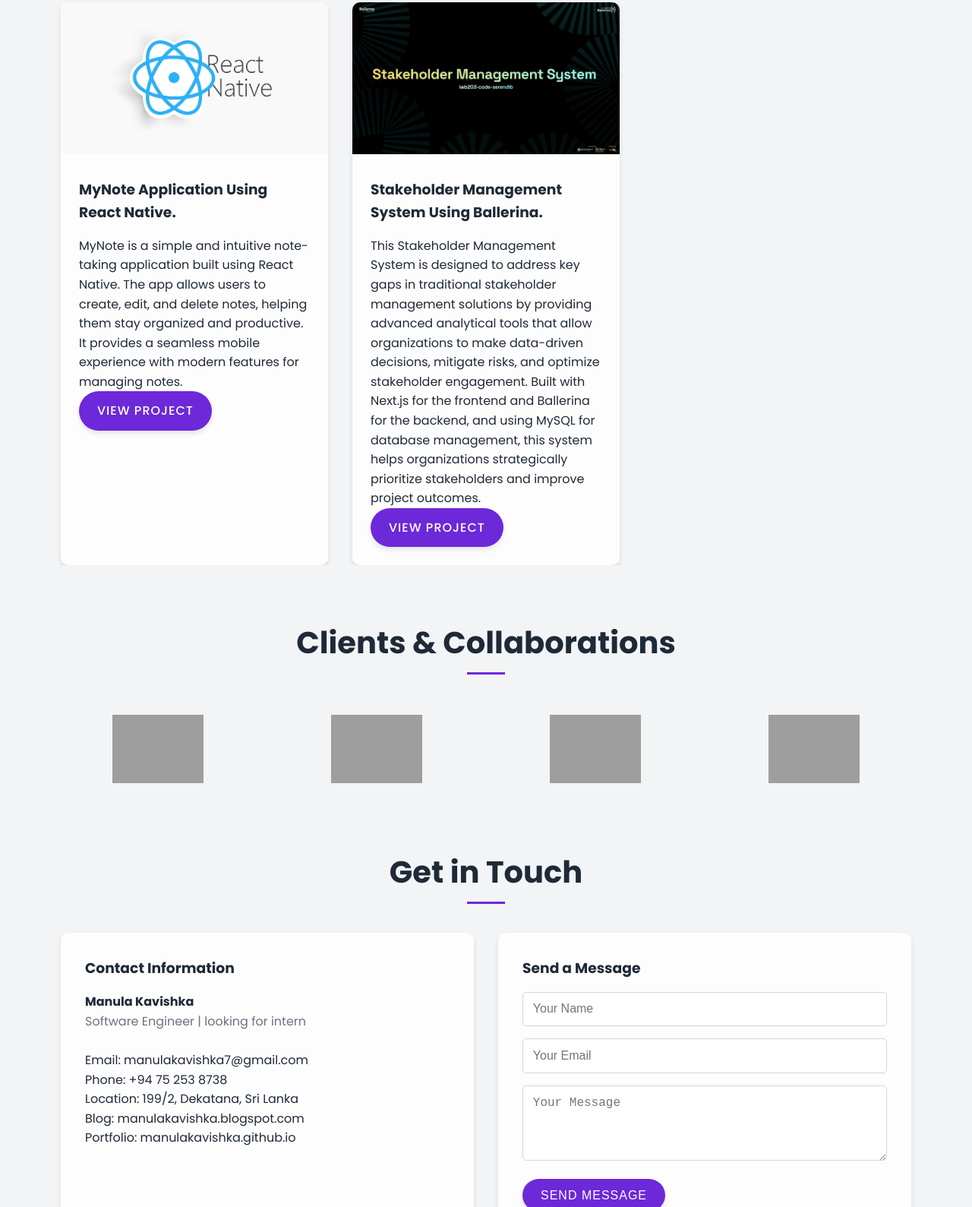
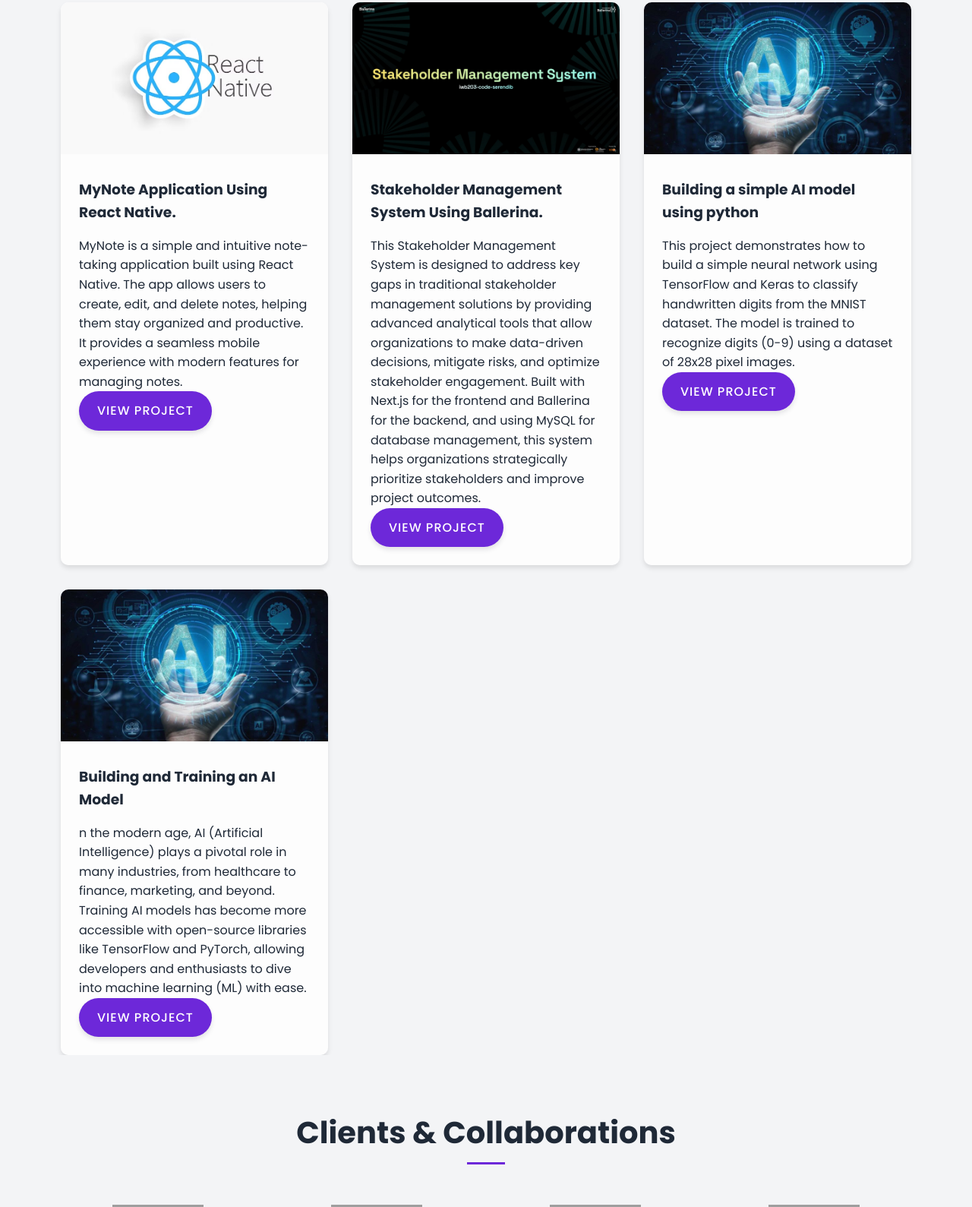
Before and after one commit to Manulakavishka/Manulakavishka.github.io, a website: page index.html in a window 1280 px wide. Shown: the part 5571-7160 px from the top of the page at 76% size. Drawn offline with nearby package versions, Linux system fonts and the light colour scheme; grey boxes are pictures that could not be loaded.

Commit message:
pro 9 10

```diff
--- a/index.html
+++ b/index.html
@@ -1283,6 +1283,35 @@
                             class="btn">View Project</a>
                     </div>
                 </div>
+
+                <div class="project-card animate-fade-up">
+                    <img src="assets/AI.png" alt="Building a simple AI model using python">
+                    <div class="project-info">
+                        <h3>Building a simple AI model using python</h3>
+                        <p>This project demonstrates how to build a simple neural network using TensorFlow and Keras to classify handwritten digits from the MNIST dataset. The model is trained to recognize digits (0-9) using a dataset of 28x28 pixel images.</p>
+                        <a href="https://github.com/Manulakavishka/Building-a-simple-AI-model-using-python"
+                            class="btn">View Project</a>
+                    </div>
+                </div>
+
+                <div class="project-card animate-fade-up">
+                    <img src="assets/AI.png" alt="Building and Training an AI Model">
+                    <div class="project-info">
+                        <h3>Building and Training an AI Model</h3>
+                        <p>n the modern age, AI (Artificial Intelligence) plays a pivotal role in many industries, from healthcare to finance, marketing, and beyond. Training AI models has become more accessible with open-source libraries like TensorFlow and PyTorch, allowing developers and enthusiasts to dive into machine learning (ML) with ease.</p>
+                        <a href="https://github.com/Manulakavishka/Building-and-Training-an-AI-Model"
+                            class="btn">View Project</a>
+                    </div>
+                </div>
+                <!-- <div class="project-card animate-fade-up">
+                    <img src="" alt="">
+                    <div class="project-info">
+                        <h3></h3>
+                        <p></p>
+                        <a href=""
+                            class="btn">View Project</a>
+                    </div>
+                </div> -->
             </div>
         </section>
 
```
Also changed, not shown: assets/AI.png (added).
